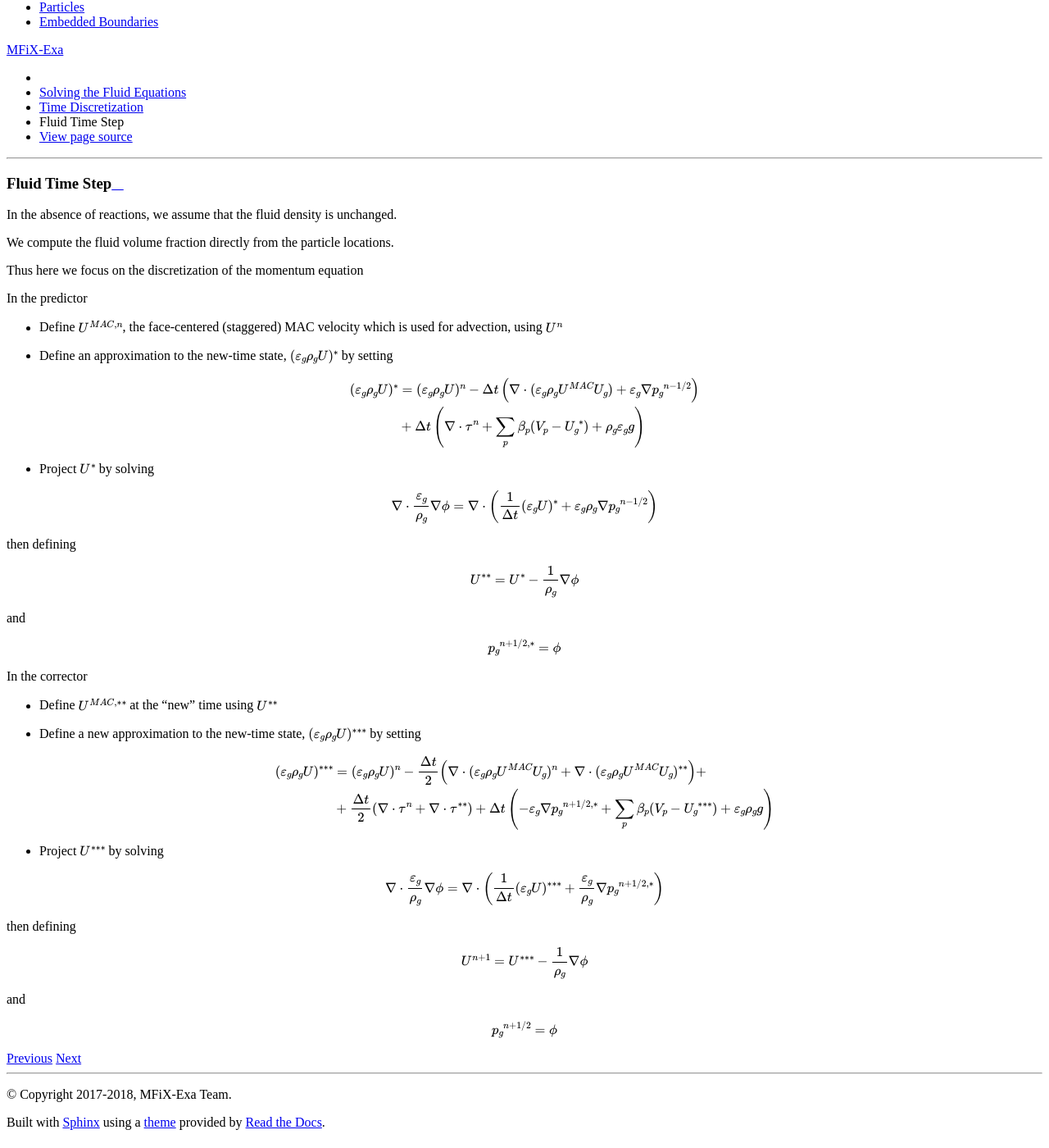
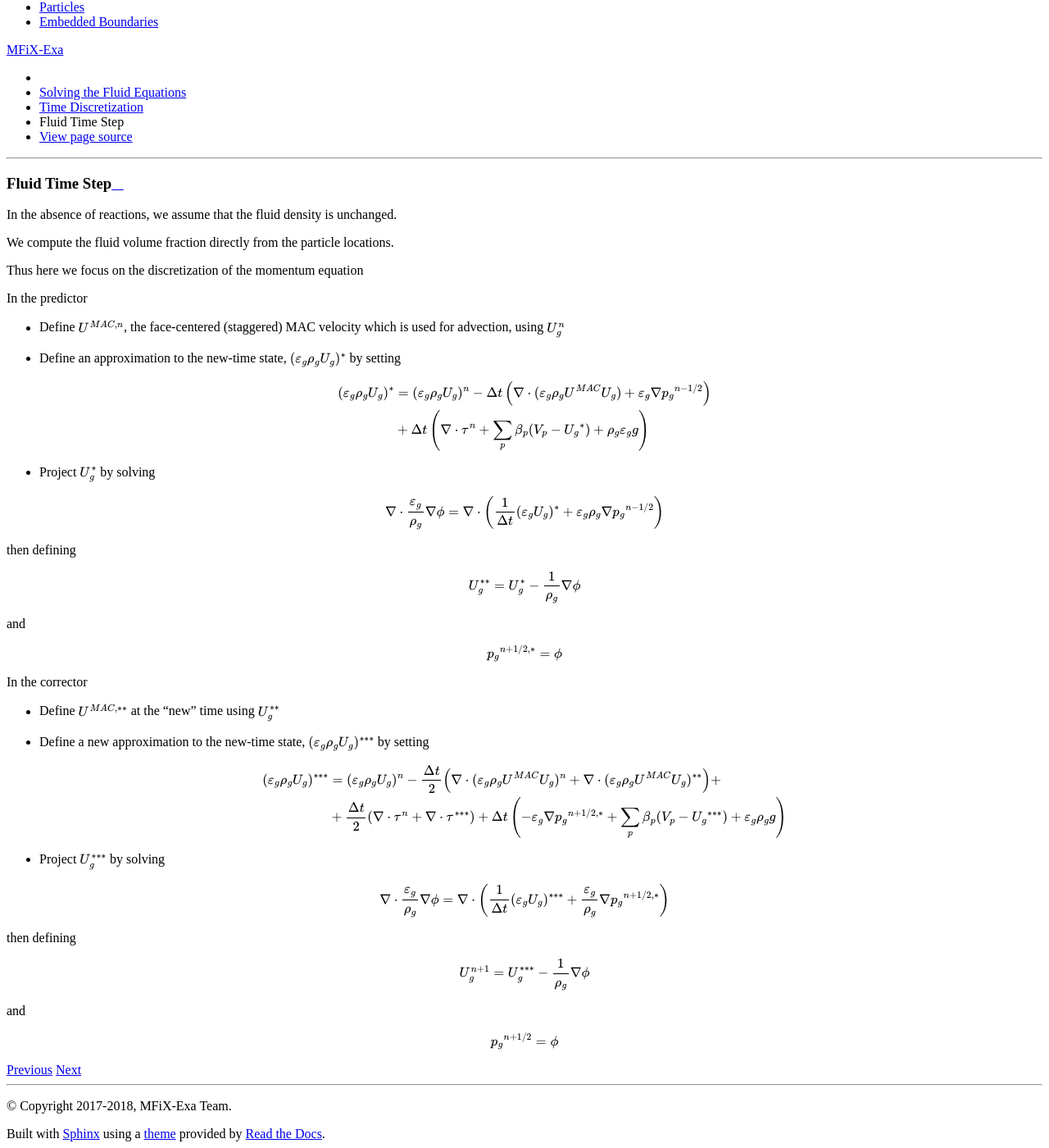
Before and after one commit to mwm126/MFIX-Exa, a Sphinx documentation site: the page built from docs/source/FluidTimeStep.rst, in a window 1280 px wide and 1400 px high, scrolled down 277 px. Shown: the whole window at 82% size. Built offline with Sphinx 7.4.7 and the Read the Docs theme 2.0.0, drawn with Linux system fonts in a browser that asks for light colours.

Commit message:
Update U --> U_g and tau^*** instead of tau^** in corrector.

```diff
--- a/docs/source/FluidEquations.rst
+++ b/docs/source/FluidEquations.rst
@@ -24,7 +24,7 @@ Conservation of fluid mass:
 
 Conservation of fluid momentum:
 
-.. math:: \frac{ \partial (\varepsilon_g \rho_g U)}{\partial t} + \nabla \cdot (\varepsilon_g \rho_g U_g U_g) + \varepsilon_g \nabla p_g = \nabla \cdot \tau
+.. math:: \frac{ \partial (\varepsilon_g \rho_g U_g)}{\partial t} + \nabla \cdot (\varepsilon_g \rho_g U_g U_g) + \varepsilon_g \nabla p_g = \nabla \cdot \tau
            + \sum_p \beta_p (V_p - U_g) + \rho_g g
 
 where :math:`\sum_p \beta_p (V_p - U_g)` is the drag term in which :math:`V_p` represents the particle velocity and :math:`\beta_p` is the drag coefficient associated with that particle
--- a/docs/source/FluidTimeStep.rst
+++ b/docs/source/FluidTimeStep.rst
@@ -10,21 +10,21 @@ Thus here we focus on the discretization of the momentum equation
 
 In the predictor
 
--  Define :math:`U^{MAC,n}`, the face-centered (staggered) MAC velocity which is used for advection, using :math:`U^n`
+-  Define :math:`U^{MAC,n}`, the face-centered (staggered) MAC velocity which is used for advection, using :math:`U_g^n`
 
--  Define an approximation to the new-time state, :math:`(\varepsilon_g \rho_g U)^{\ast}` by setting
+-  Define an approximation to the new-time state, :math:`(\varepsilon_g \rho_g U_g)^{\ast}` by setting
 
-.. math:: (\varepsilon_g \rho_g U)^{\ast} &= (\varepsilon_g \rho_g U)^n -
+.. math:: (\varepsilon_g \rho_g U_g)^{\ast} &= (\varepsilon_g \rho_g U_g)^n -
            \Delta t \left( \nabla \cdot (\varepsilon_g \rho_g U^{MAC} U_g) + \varepsilon_g \nabla {p_g}^{n-1/2} \right) \\ &+
            \Delta t \left( \nabla \cdot \tau^n + \sum_p \beta_p (V_p - {U_g}^{\ast}) + \rho_g \varepsilon_g g \right)
 
--  Project :math:`U^{\ast}` by solving
+-  Project :math:`U_g^{\ast}` by solving
 
-.. math:: \nabla \cdot \frac{\varepsilon_g}{\rho_g} \nabla \phi = \nabla \cdot \left( \frac{1}{\Delta t} (\varepsilon_g  U)^{\ast}+ {\varepsilon_g}{\rho_g} \nabla {p_g}^{n-1/2} \right)
+.. math:: \nabla \cdot \frac{\varepsilon_g}{\rho_g} \nabla \phi = \nabla \cdot \left( \frac{1}{\Delta t} (\varepsilon_g  U_g)^{\ast}+ {\varepsilon_g}{\rho_g} \nabla {p_g}^{n-1/2} \right)
 
 then defining
 
-.. math:: U^{\ast \ast} = U^{\ast} - \frac{1}{\rho_g} \nabla \phi
+.. math:: U_g^{\ast \ast} = U_g^{\ast} - \frac{1}{\rho_g} \nabla \phi
 
 and
 
@@ -33,19 +33,19 @@ and
 
 In the corrector
 
--  Define :math:`U^{MAC,\ast \ast}` at the "new" time using :math:`U^{\ast \ast}`
+-  Define :math:`U^{MAC,\ast \ast}` at the "new" time using :math:`U_g^{\ast \ast}`
 
--  Define a new approximation to the new-time state, :math:`(\varepsilon_g \rho_g U)^{\ast \ast \ast}` by setting
+-  Define a new approximation to the new-time state, :math:`(\varepsilon_g \rho_g U_g)^{\ast \ast \ast}` by setting
 
-.. math:: (\varepsilon_g \rho_g U)^{\ast \ast \ast} &= (\varepsilon_g \rho_g U)^n - \frac{\Delta t}{2} \left( \nabla \cdot (\varepsilon_g \rho_g U^{MAC} U_g)^n + \nabla \cdot (\varepsilon_g \rho_g U^{MAC} U_g)^{\ast \ast}\right) + \\ &+ \frac{\Delta t}{2} \left( \nabla \cdot \tau^n + \nabla \cdot \tau^{\ast \ast} \right) + \Delta t \left( - \varepsilon_g \nabla {p_g}^{n+1/2,\ast} + \sum_p \beta_p (V_p - {U_g}^{\ast \ast \ast}) + \varepsilon_g \rho_g g \right)
+.. math:: (\varepsilon_g \rho_g U_g)^{\ast \ast \ast} &= (\varepsilon_g \rho_g U_g)^n - \frac{\Delta t}{2} \left( \nabla \cdot (\varepsilon_g \rho_g U^{MAC} U_g)^n + \nabla \cdot (\varepsilon_g \rho_g U^{MAC} U_g)^{\ast \ast}\right) + \\ &+ \frac{\Delta t}{2} \left( \nabla \cdot \tau^n + \nabla \cdot \tau^{\ast \ast \ast} \right) + \Delta t \left( - \varepsilon_g \nabla {p_g}^{n+1/2,\ast} + \sum_p \beta_p (V_p - {U_g}^{\ast \ast \ast}) + \varepsilon_g \rho_g g \right)
 
--  Project :math:`U^{\ast \ast \ast}` by solving
+-  Project :math:`U_g^{\ast \ast \ast}` by solving
 
-.. math:: \nabla \cdot \frac{\varepsilon_g}{\rho_g} \nabla \phi = \nabla \cdot \left( \frac{1}{\Delta t} (\varepsilon_g  U)^{\ast \ast \ast} + \frac{\varepsilon_g}{\rho_g} \nabla {p_g}^{n+1/2,\ast} \right)
+.. math:: \nabla \cdot \frac{\varepsilon_g}{\rho_g} \nabla \phi = \nabla \cdot \left( \frac{1}{\Delta t} (\varepsilon_g  U_g)^{\ast \ast \ast} + \frac{\varepsilon_g}{\rho_g} \nabla {p_g}^{n+1/2,\ast} \right)
 
 then defining
 
-.. math:: U^{n+1} = U^{\ast \ast \ast} - \frac{1}{\rho_g} \nabla \phi
+.. math:: U_g^{n+1} = U_g^{\ast \ast \ast} - \frac{1}{\rho_g} \nabla \phi
 
 and
 
```
